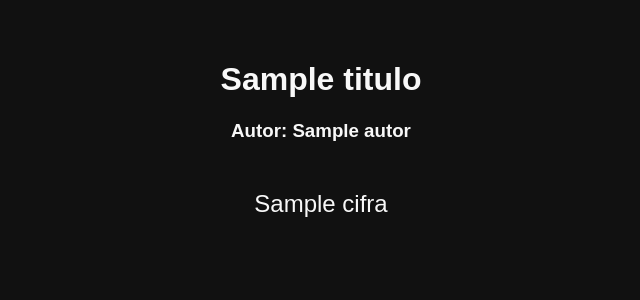
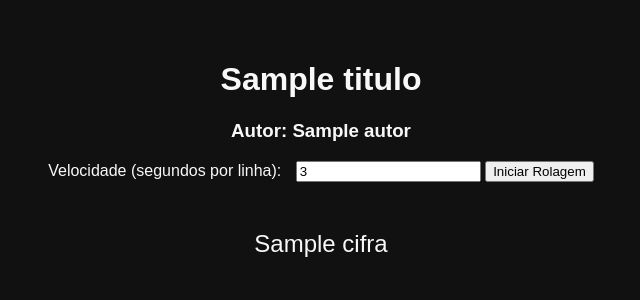
Before and after one commit to fireprojectx/ciframusic, a FastAPI app: template templates/presentation.html in a window 1280 px wide. Shown: the top 300 px of the page, without its empty margins (319-959 px from the left). Run offline with FastAPI, Linux system fonts and the light colour scheme; the template is opened without the code that fills it: most values are stand-ins (such as "Sample title", 1, 10 or a date in 2020).

Commit message:
barra rolagem

```diff
--- a/templates/presentation.html
+++ b/templates/presentation.html
@@ -4,10 +4,28 @@
   <meta charset="UTF-8">
   <title>{{ titulo }}</title>
   <link rel="stylesheet" href="/static/style.css">
+  <style>
+    #controle {
+      margin-bottom: 20px;
+    }
+    #controle label {
+      margin-right: 10px;
+    }
+    #letra p {
+      margin: 0.5em 0;
+    }
+  </style>
 </head>
 <body>
   <h1>{{ titulo }}</h1>
   <h3>Autor: {{ autor }}</h3>
+
+  <div id="controle">
+    <label for="velocidadeInput">Velocidade (segundos por linha):</label>
+    <input type="number" id="velocidadeInput" value="3" min="0.1" step="0.1">
+    <button onclick="iniciarRolagem()">Iniciar Rolagem</button>
+  </div>
+
   <div id="letra">
     {% for linha in cifra.split('\n') %}
       <p>{{ linha }}</p>
@@ -15,19 +33,27 @@
   </div>
 
   <script>
-    const velocidade = {{ velocidade }};
     const paragrafos = document.querySelectorAll('#letra p');
     let index = 0;
+    let rolagemAtiva = false;
+
+    function iniciarRolagem() {
+      if (rolagemAtiva) return; // Evita múltiplas execuções
+      rolagemAtiva = true;
+      index = 0;
+      scrollLinha();
+    }
 
     function scrollLinha() {
       if (index < paragrafos.length) {
         paragrafos[index].scrollIntoView({ behavior: 'smooth', block: 'center' });
         index++;
+        const velocidade = parseFloat(document.getElementById("velocidadeInput").value) || 3;
         setTimeout(scrollLinha, velocidade * 1000);
+      } else {
+        rolagemAtiva = false;
       }
     }
-
-    window.onload = scrollLinha;
   </script>
 </body>
 </html>
```
